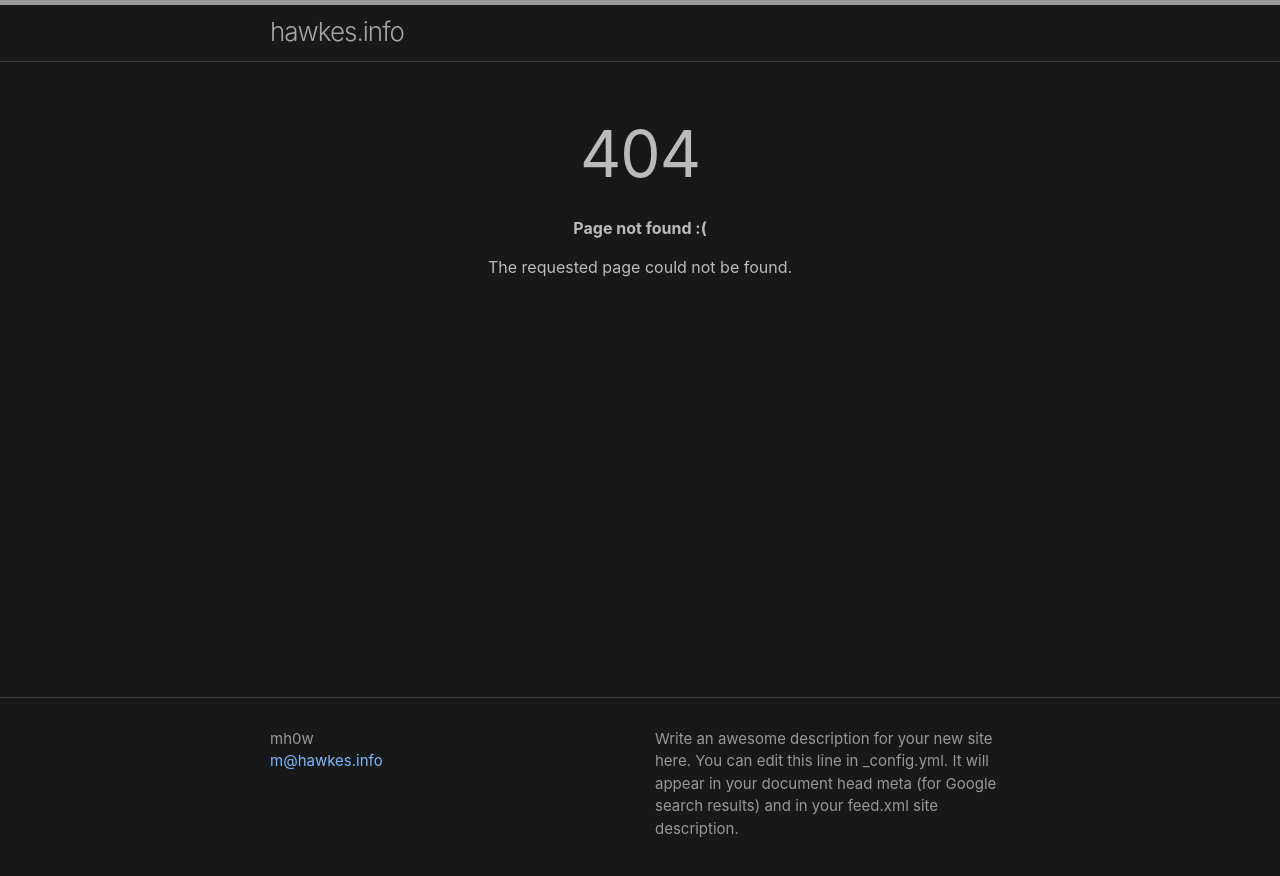
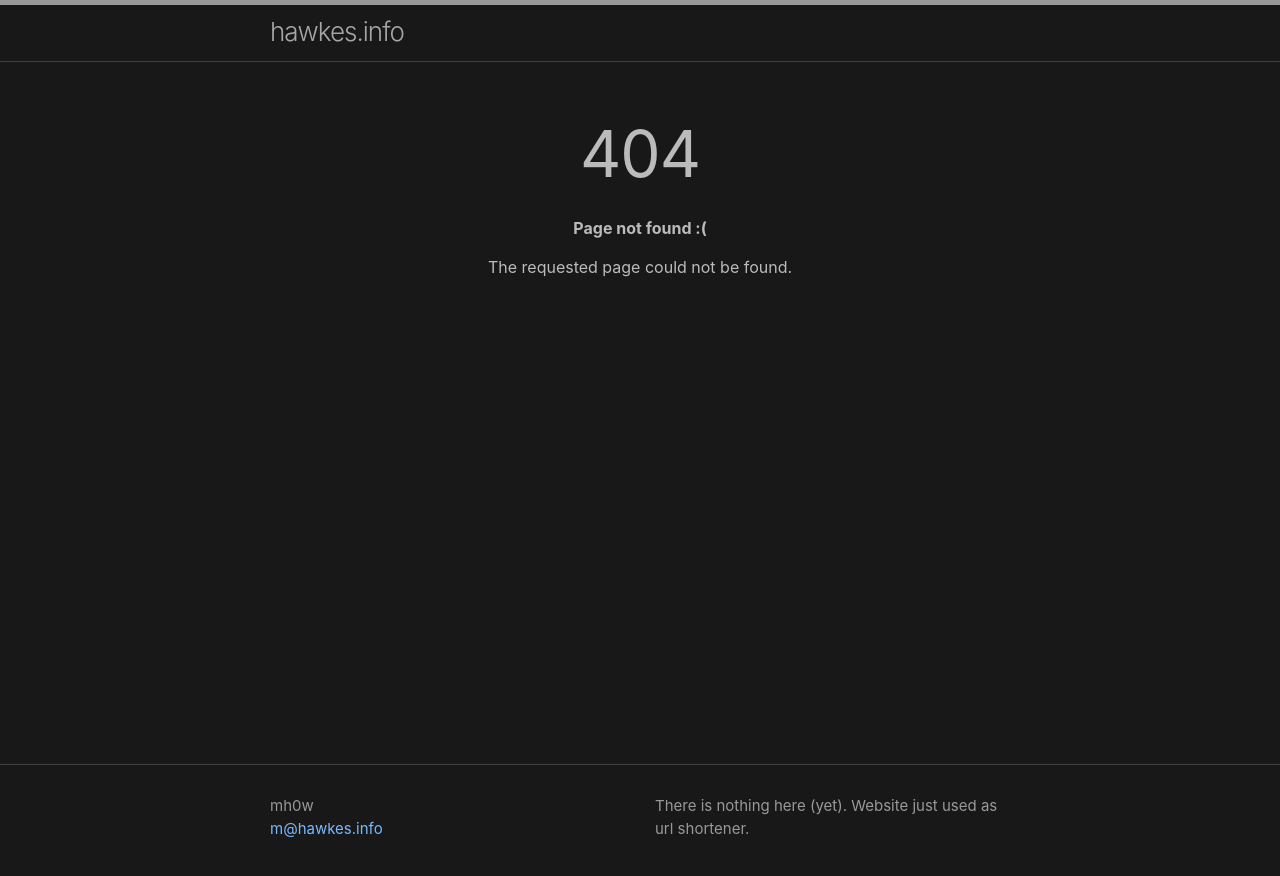
Before and after one commit to mh0w/mh0w.github.io, a Jekyll site: the page built from 404.html, in a window 1280 px wide. Shown: the top 876 px of the page. Built offline with Jekyll 4.4.1, drawn with Linux system fonts in a browser that asks for light colours.

Commit message:
update footer text

```diff
--- a/_config.yml
+++ b/_config.yml
@@ -3,9 +3,7 @@ author:
   name: mh0w
   email: m@hawkes.info
 description: > # this means to ignore newlines until "show_excerpts:"
-  Write an awesome description for your new site here. You can edit this
-  line in _config.yml. It will appear in your document head meta (for
-  Google search results) and in your feed.xml site description.
+  There is nothing here (yet). Website just used as url shortener.
 
 show_excerpts: false # set to true to show excerpts on the homepage
 
```
